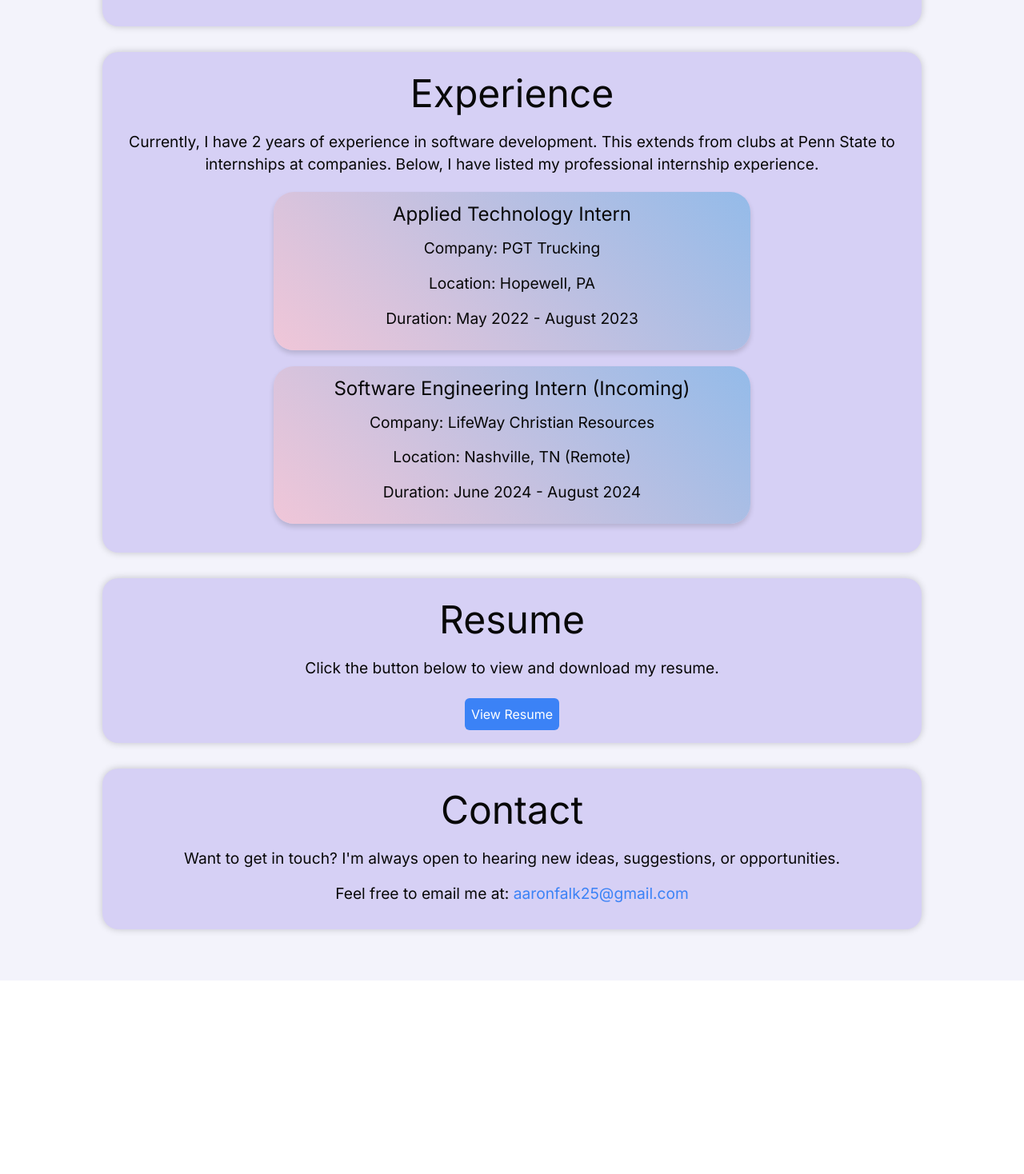
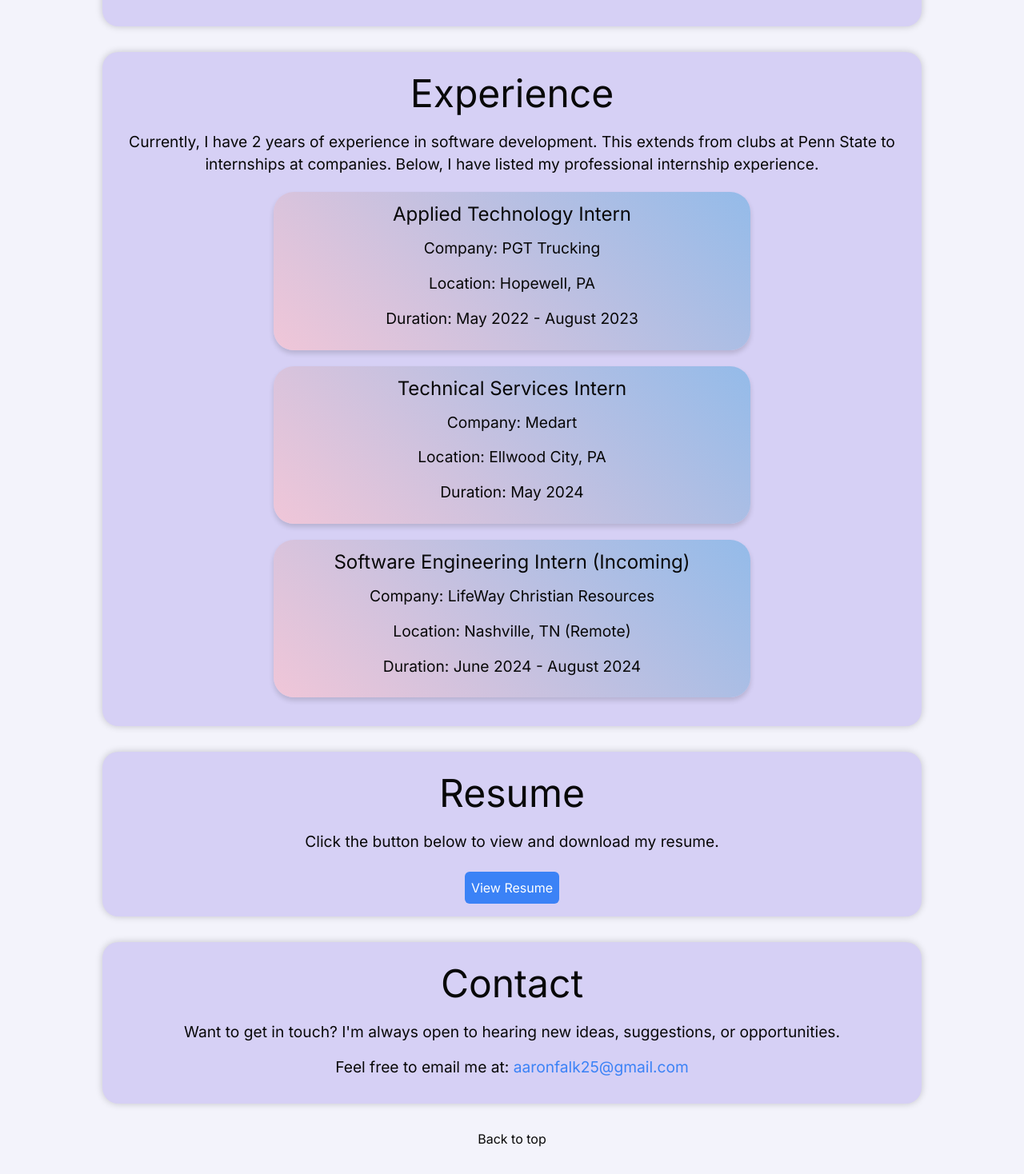
Before and after one commit to aaronfalk25/personal-website, a Next.js app: page / in a window 1280 px wide. Shown: the part 1195-2663 px from the top of the page at 80% size. Before the commit the page ends 2421 px from the top, so only its background shows below. Built offline with nearby package versions, Linux system fonts and the light colour scheme.

Commit message:
add experience and back to top

```diff
--- a/src/app/components/Experience/index.tsx
+++ b/src/app/components/Experience/index.tsx
@@ -25,6 +25,12 @@
                         <p>Location: Hopewell, PA</p>
                         <p>Duration: May 2022 - August 2023</p>
                     </li>
+                    <li key="Medart" className='experience-item'>
+                        <h3>Technical Services Intern</h3>
+                        <p>Company: Medart</p>
+                        <p>Location: Ellwood City, PA</p>
+                        <p>Duration: May 2024</p>
+                    </li>
                     <li key="LifeWay" className='experience-item'>
                         <h3>Software Engineering Intern (Incoming)</h3>
                         <p>Company: LifeWay Christian Resources</p>
--- a/src/app/page.tsx
+++ b/src/app/page.tsx
@@ -10,6 +10,11 @@
 
 export default function Home () {
     const { theme } = useAppContext();
+
+    const toTop = () => {
+        window.scrollTo({ top: 0, behavior: 'smooth' });
+    }
+
     return (
         <div className={`${theme === 'dark' ? 'dark-theme' : 'light-theme'}`}>
           &nbsp;
@@ -19,6 +24,9 @@
             <Experience/>
             <Resume/>
             <Contact/>
+            <button onClick={toTop} className="hover:underline">
+              Back to top
+            </button>
           </div>
         </div>
     )
```
